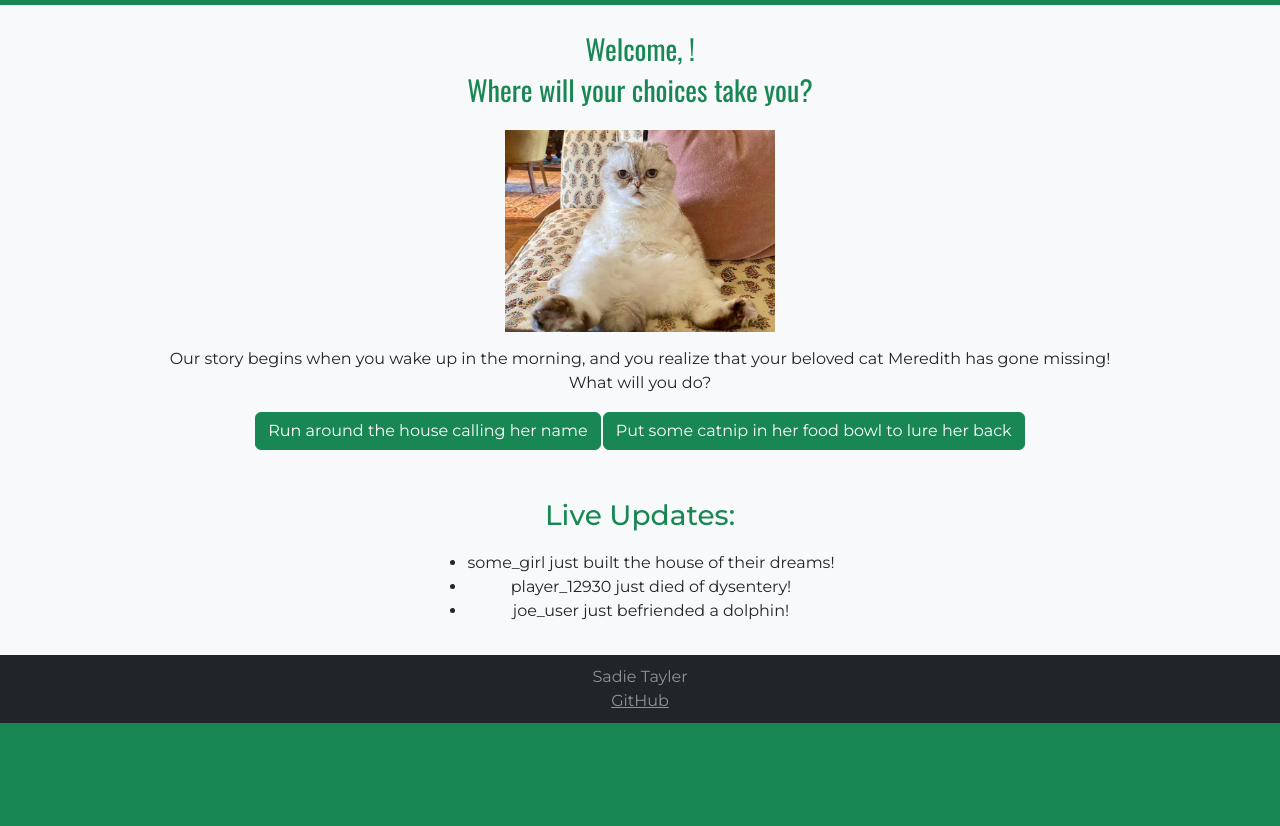
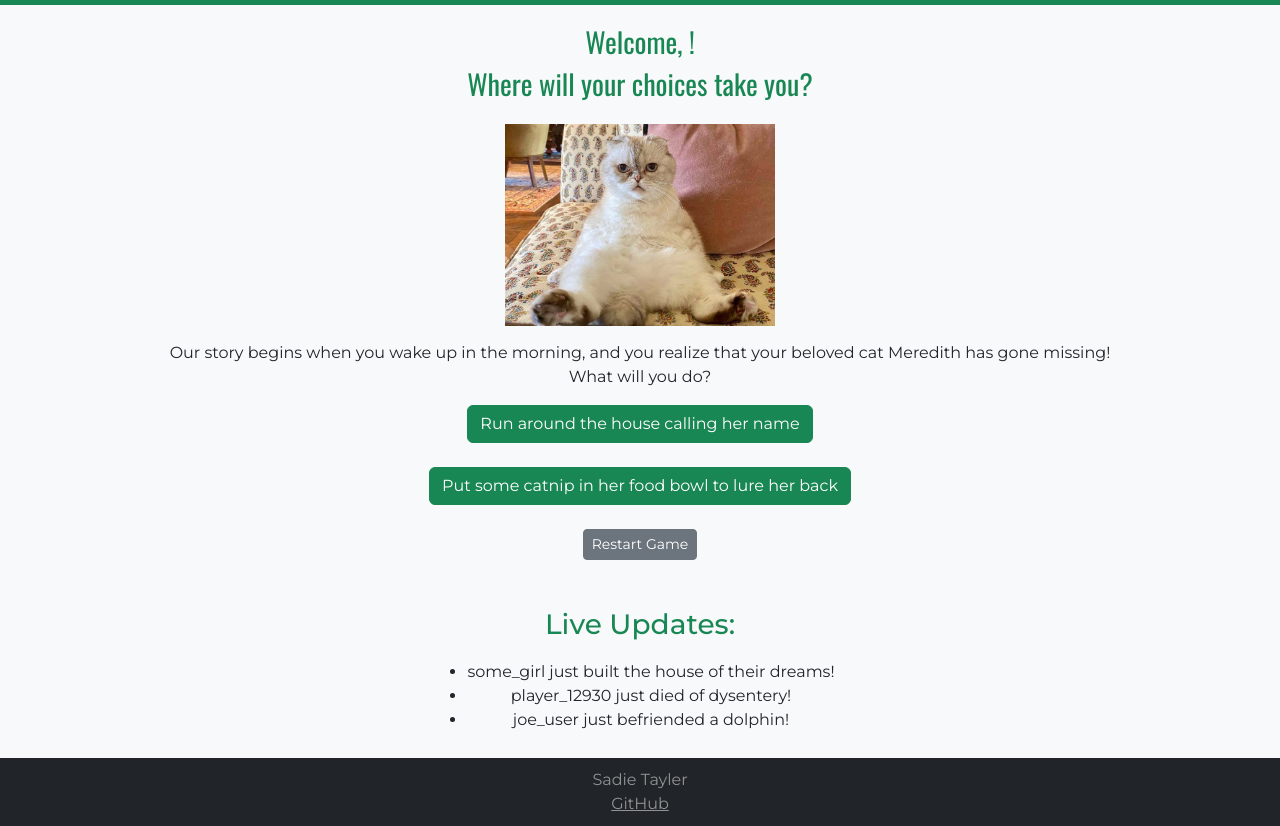
Before and after one commit to sadietayler/startup, a plain HTML site: page play.html in a window 1280 px wide. Shown: the part 81-907 px from the top of the page. Before the commit the page ends 804 px from the top, so only its background shows below. Drawn offline with nearby package versions, Linux system fonts and the light colour scheme; a script that the page names is missing.

Commit message:
add one choice path and a reset button

```diff
--- a/play.html
+++ b/play.html
@@ -49,21 +49,19 @@
         <img src="cat.jpg" alt="Meredith the cat" width="300"></img>
         <p>Our story begins when you wake up in the morning, and you realize that your beloved cat Meredith has gone missing!<br>What will you do?</p>
 
-        <table>
-          <tr>
-            <td>
-              <button type="input" class="btn btn-success">
-                <span>Run around the house calling her name</span>
-              </button>
-            </td>
-            <td>
-              <button type="input" class="btn btn-success">
-                <span>Put some catnip in her food bowl to lure her back</span>
-              </button>
-            </td>
-          </tr>
-        </table>
+        <button id="choice1" type="button" class="btn btn-success">
+          <span>Run around the house calling her name</span>
+        </button>
+        <br>
+
+        <button id="choice2" type="button" class="btn btn-success">
+          <span>Put some catnip in her food bowl to lure her back</span>
+        </button>
+        <br>
+
+        <button id="reset" type="button" class="btn btn-secondary btn-sm">Restart Game</button>
         <br><br>
+
 
         <h3 class="text-success">Live Updates:</h3>
         <ul>
```
